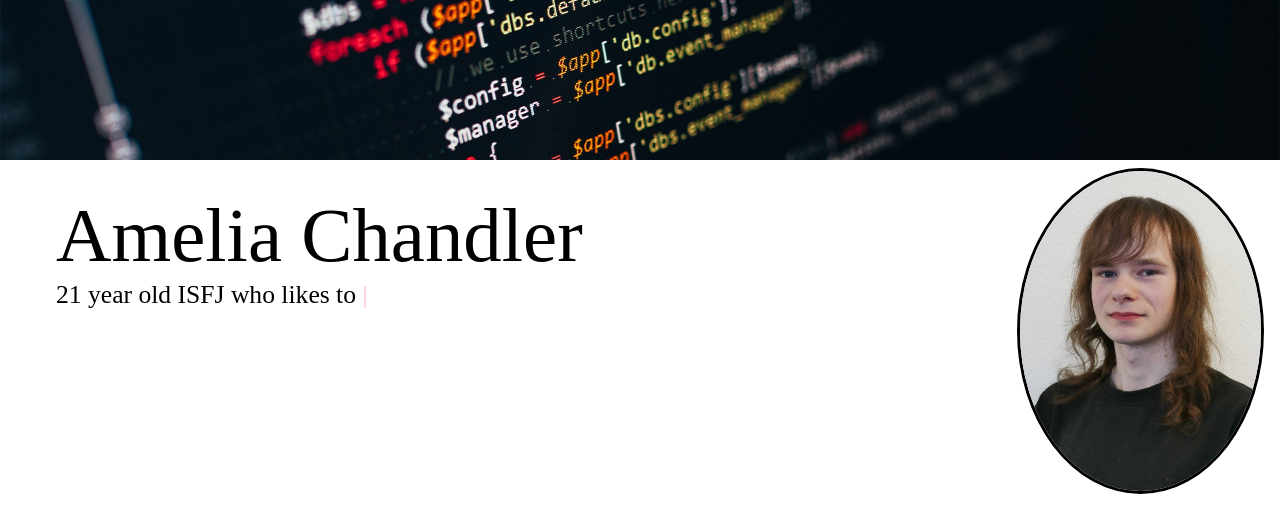
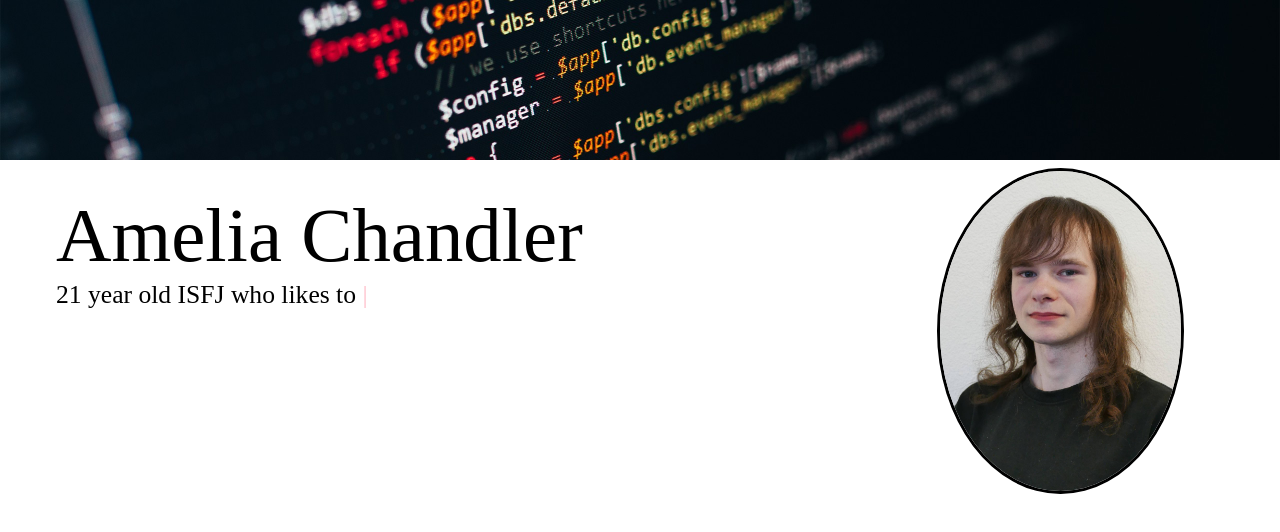
Before and after one commit to Chandler-ch/Portfolio, a Vue app: page / in a window 1280 px wide. Shown: the top 532 px of the page. Built offline with nearby package versions, Linux system fonts and the light colour scheme.

Commit message:
AME-17: added my portrait into the home page

```diff
--- a/src/view/Home.vue
+++ b/src/view/Home.vue
@@ -7,7 +7,7 @@ import Title from "@/components/Title.vue";
 <template>
   <body>
     <div class="main-container">
-      <div class="side-container">
+      <div class="left-container">
         <Title content="Amelia Chandler" />
         <AnimatedText
           beforeAnimation="21 year old ISFJ who likes to"
@@ -23,7 +23,9 @@ import Title from "@/components/Title.vue";
           ]"
         ></AnimatedText>
       </div>
-      <Portrait />
+      <div class="right-container">
+        <Portrait />
+      </div>
     </div>
   </body>
 </template>
@@ -33,8 +35,11 @@ import Title from "@/components/Title.vue";
   display: flex;
   justify-content: space-between;
 }
-.side-container {
+.left-container {
   margin-left: 5vb;
   margin-top: 3vb;
 }
+.right-container {
+  margin-right: 10vb;
+}
 </style>
```
